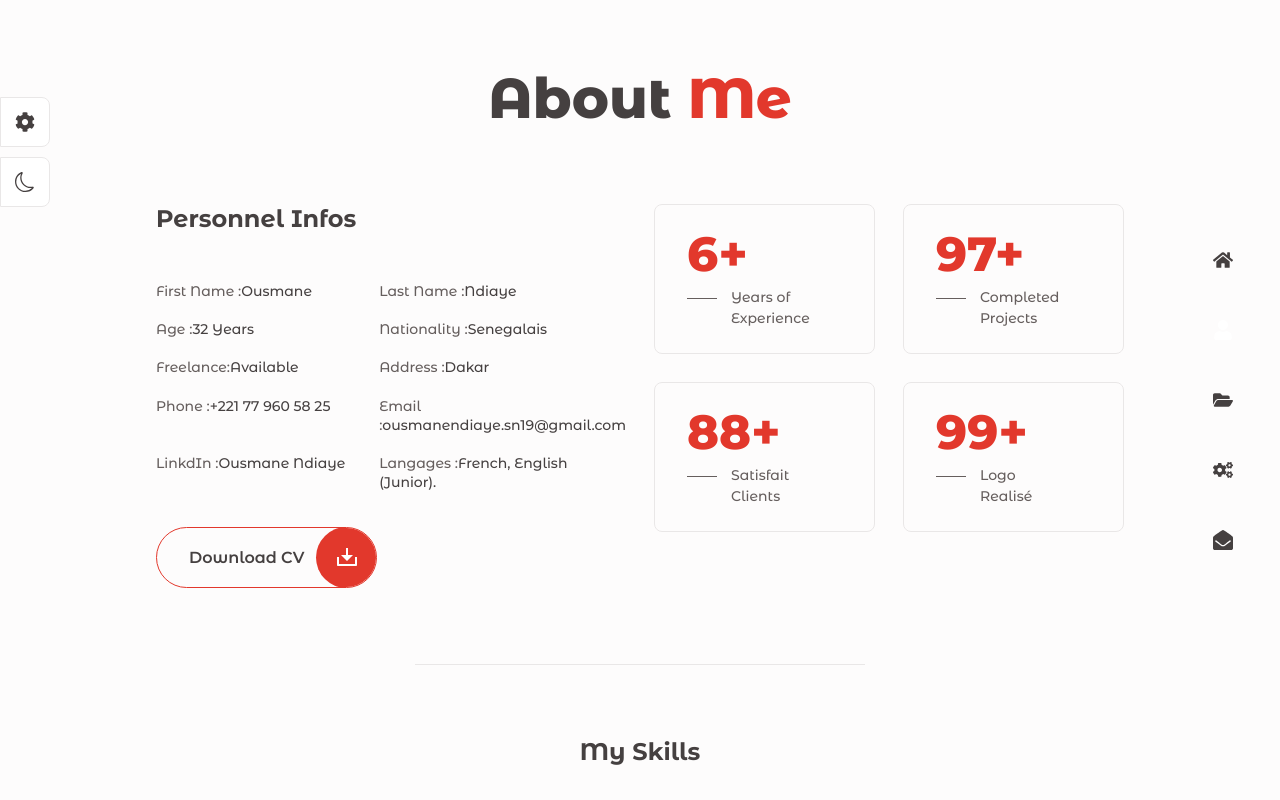
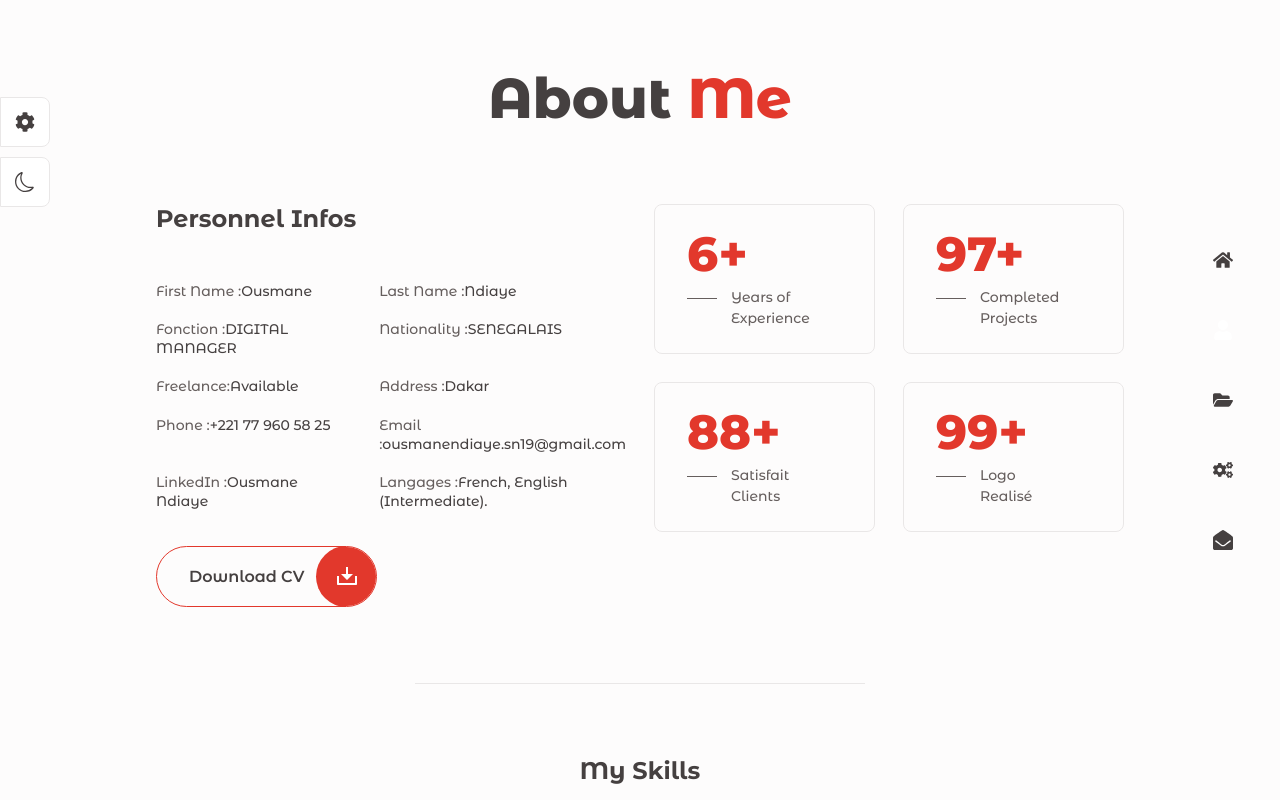
Before and after one commit to NDIAYE-dotcom/Portfolio-Noreyni-2025, a React (Vite) app: page /about in a window 1280 px wide. Shown: the top 800 px of the page. Built offline with nearby package versions, Linux system fonts and the light colour scheme.

Commit message:
description

```diff
--- a/src/Data.jsx
+++ b/src/Data.jsx
@@ -92,12 +92,12 @@ export const personalInfo = [
       description: 'Ndiaye',
     },
     {
-    title: 'Age :',
-    description: '32 Years',
+    title: 'Fonction :',
+    description: 'DIGITAL MANAGER',
     },
     {
         title: 'Nationality :',
-        description: 'Senegalais',
+        description: 'SENEGALAIS',
       },
       {
         title: 'Freelance:',
@@ -116,13 +116,13 @@ export const personalInfo = [
         description: 'ousmanendiaye.sn19@gmail.com',
       },
       {
-        title: 'LinkdIn :',
+        title: 'LinkedIn :',
         description: 'Ousmane Ndiaye',
 
       },
       {
         title: 'Langages :',
-        description: 'French, English (Junior).',
+        description: 'French, English (Intermediate).',
       },
   ];
 
```
